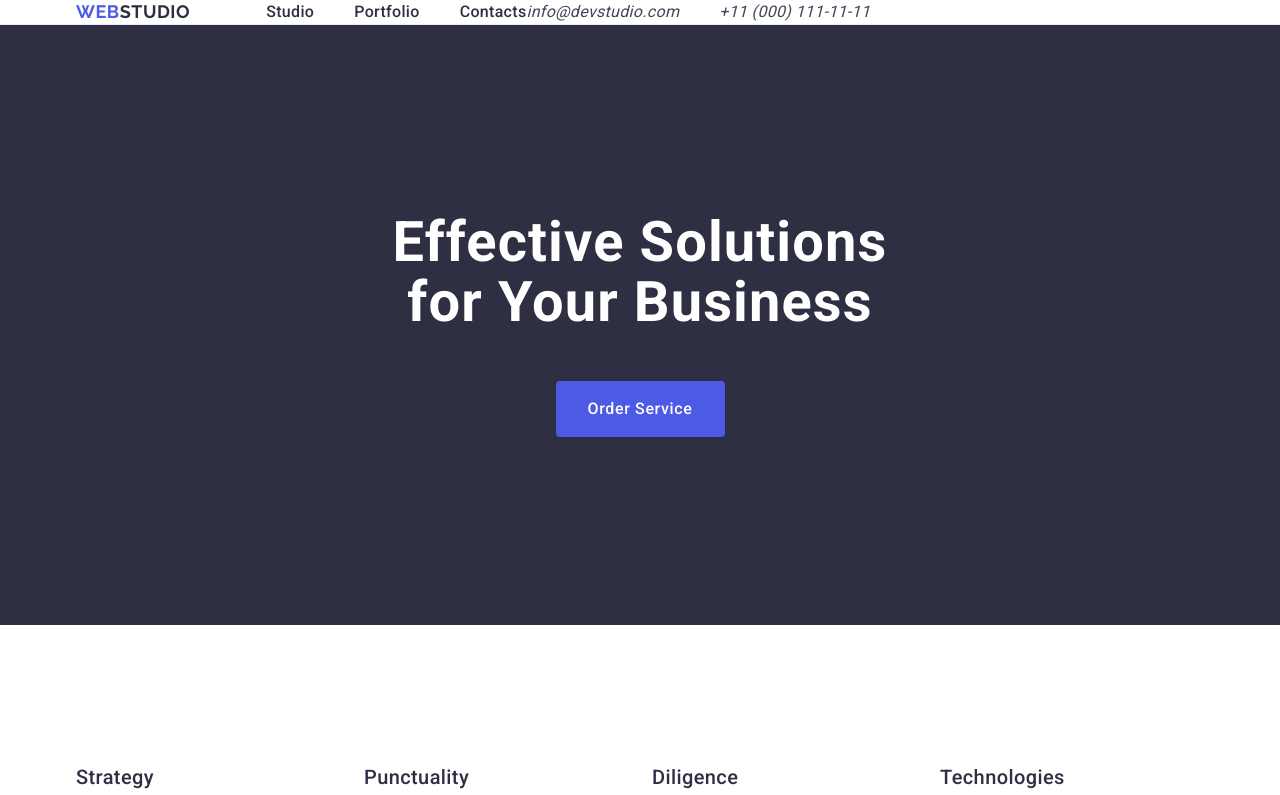
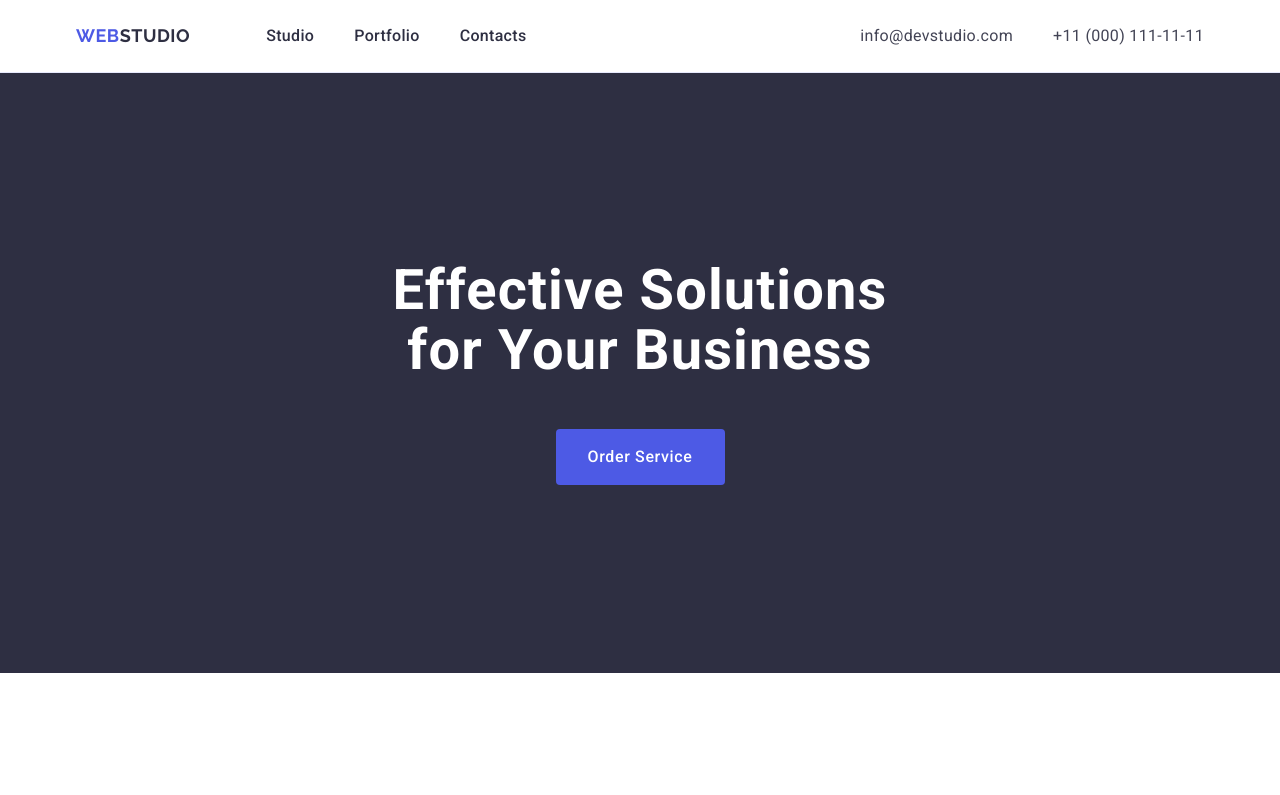
Before and after one commit to Skaleivt/goit-markup-hw-03, a plain HTML site: page index.html in a window 1280 px wide. Shown: the top 795 px of the page. Drawn offline with nearby package versions, Linux system fonts and the light colour scheme.

Commit message:
hw03 finish

```diff
--- a/css/styles.css
+++ b/css/styles.css
@@ -11,7 +11,7 @@ img {
     display: block;
     max-width: 100%;
 }
-h1 h2 h3 h4 h5 h6 p {
+h1, h2, h3, h4, h5, h6, p {
     margin: 0;
 }
 ul {
@@ -37,6 +37,7 @@ padding: 0 15px;
 }
 .header .container {
     display: flex;
+    align-items: center;
 
 }
 .nav-link  {
@@ -46,6 +47,7 @@ padding: 0 15px;
     font-size: 16px;
     line-height: 1.5;
     color: #2e2f42;
+    margin-right: auto;
 }
 .nav-link-menu {
     display: flex;
@@ -77,6 +79,7 @@ padding: 0 15px;
     color: #4d5ae5;
 }
 .header-nav-link {
+    display: block;
     font-weight: 500;
     font-size: 16px;
     line-height: 1.50;
@@ -93,6 +96,7 @@ padding: 0 15px;
 .nav-contacts {
     display: flex;
     justify-content: flex-end;
+    font-style: normal;
 }
 .nav-contacts-list {
     display: flex;
@@ -281,7 +285,6 @@ padding: 0 15px;
     color: #2e2f42;
     letter-spacing: 0.02em;
     margin-bottom: 8px;
-    padding-left: 16px;
 
 }
 .portfolio-text {
@@ -289,7 +292,6 @@ padding: 0 15px;
     font-size: 16px;
     line-height: 1.5;
     color: #434455;
-    padding-left: 16px;
 
 }
 .card  {
@@ -308,7 +310,7 @@ padding: 0 15px;
     padding: 100px 0;
 }
 .footer .container {
-    width: 264px;
+
 
 }
 .logo-footer {
@@ -327,4 +329,5 @@ padding: 0 15px;
     font-size: 16px;
     line-height: 1.5;
     color: #f4f4fd;
+    width: 264px;
 }
```
